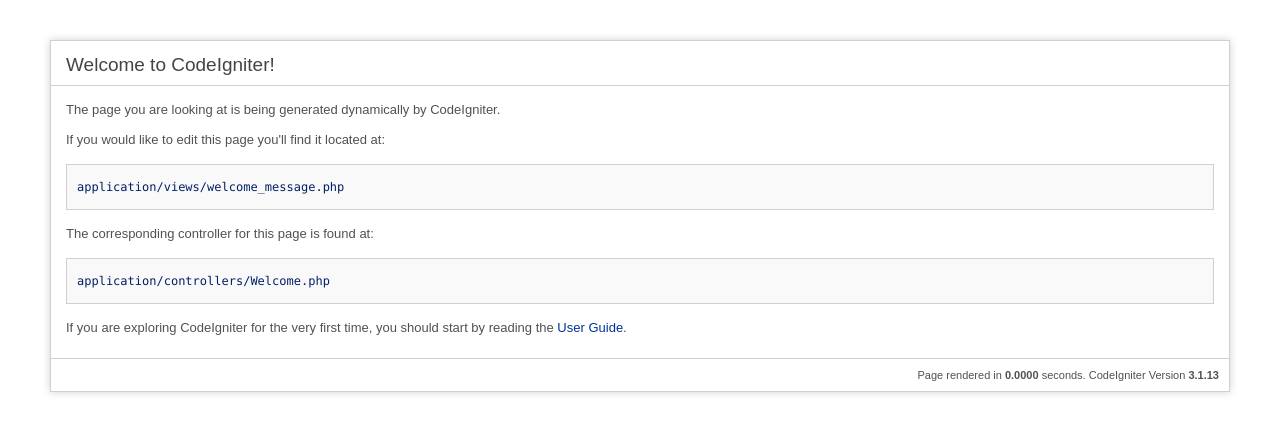
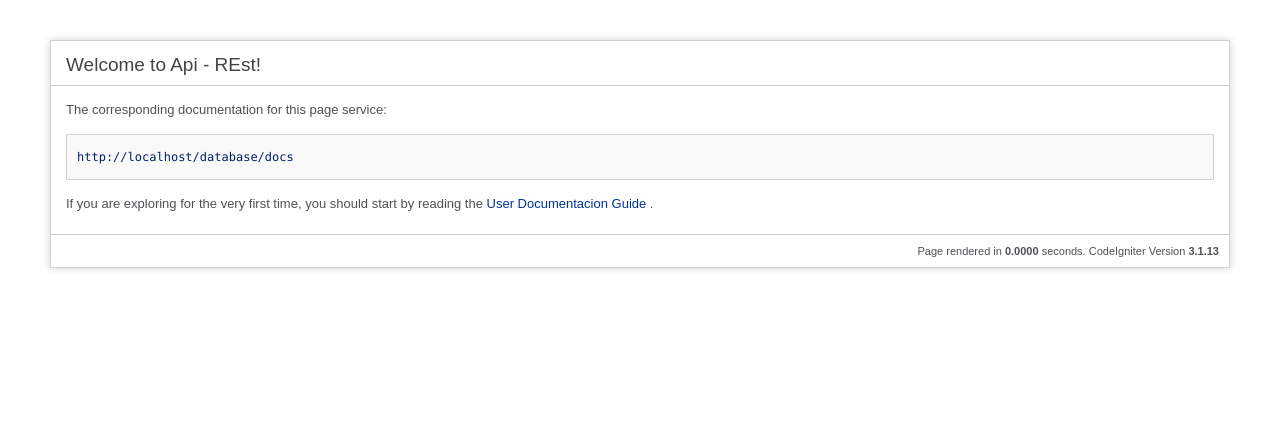
Before and after one commit to dexter1521/apicodeigniter, a CodeIgniter app: page /database/ in a window 1280 px wide. Shown: the top 434 px of the page. Run offline with CodeIgniter, Linux system fonts and the light colour scheme.

Commit message:
latest version

```diff
--- a/application/config/autoload.php
+++ b/application/config/autoload.php
@@ -58,7 +58,7 @@ $autoload['packages'] = array();
 |
 |	$autoload['libraries'] = array('user_agent' => 'ua');
 */
-$autoload['libraries'] = array();
+$autoload['libraries'] = array('database', 'email', 'session');
 
 /*
 | -------------------------------------------------------------------
--- a/application/core/MY_Controller.php
+++ b/application/core/MY_Controller.php
@@ -11,7 +11,21 @@ require APPPATH . 'libraries/REST_Controller.php';
 class MY_Controller extends REST_Controller
 {
     public function __construct()
-	{
-		parent::__construct();
-	}
+    {
+        parent::__construct();
+        $this->load->helper('jwt');
+        $this->load->helper('Authorization');
+    }
+
+    public function tokenRetrieve($headers)
+    {
+        if (array_key_exists('Authorization', $headers) && !empty($headers['Authorization'])) {
+            $decodedToken = Authorization::validateTimestamp($headers['Authorization']);
+            if ($decodedToken != false) {
+                //$datos = array(0 => $decodedToken);
+                return $decodedToken;
+            }
+        }
+        return false;
+    }
 }
--- a/application/views/docs.html
+++ b/application/views/docs.html
@@ -2,7 +2,7 @@
 <html lang="en">
 <head>
 	<meta charset="UTF-8">
-	<title>API REST JUZGADOS</title>
+	<title>Api-Rest</title>
 
 	<!-- Style -->
 	<link href='http://fonts.googleapis.com/earlyaccess/nanumgothic.css' rel='stylesheet' type='text/css'>
--- a/application/views/welcome_message.php
+++ b/application/views/welcome_message.php
@@ -4,7 +4,7 @@ defined('BASEPATH') OR exit('No direct script access allowed');
 <html lang="en">
 <head>
 	<meta charset="utf-8">
-	<title>Welcome to CodeIgniter</title>
+	<title><?php echo APPNAME; ?></title>
 
 	<style type="text/css">
 
@@ -79,18 +79,14 @@ defined('BASEPATH') OR exit('No direct script access allowed');
 <body>
 
 <div id="container">
-	<h1>Welcome to CodeIgniter!</h1>
+	<h1>Welcome to <?php echo APPNAME; ?>!</h1>
 
 	<div id="body">
-		<p>The page you are looking at is being generated dynamically by CodeIgniter.</p>
 
-		<p>If you would like to edit this page you'll find it located at:</p>
-		<code>application/views/welcome_message.php</code>
+		<p>The corresponding documentation for this page service:</p>
+		<code><?php echo base_url("docs"); ?></code>
 
-		<p>The corresponding controller for this page is found at:</p>
-		<code>application/controllers/Welcome.php</code>
-
-		<p>If you are exploring CodeIgniter for the very first time, you should start by reading the <a href="userguide3/">User Guide</a>.</p>
+		<p>If you are exploring  for the very first time, you should start by reading the <a href="<?php echo base_url('docs') ?>">User Documentacion Guide </a>.</p>
 	</div>
 
 	<p class="footer">Page rendered in <strong>{elapsed_time}</strong> seconds. <?php echo  (ENVIRONMENT === 'development') ?  'CodeIgniter Version <strong>' . CI_VERSION . '</strong>' : '' ?></p>
--- a/index.php
+++ b/index.php
@@ -54,7 +54,7 @@
  * NOTE: If you change these, also change the error_reporting() code below
  */
 	define('ENVIRONMENT', isset($_SERVER['CI_ENV']) ? $_SERVER['CI_ENV'] : 'development');
-
+	define('APPNAME', 'Api - REst');
 /*
  *---------------------------------------------------------------
  * ERROR REPORTING
```
Also changed, not shown: README.md.
